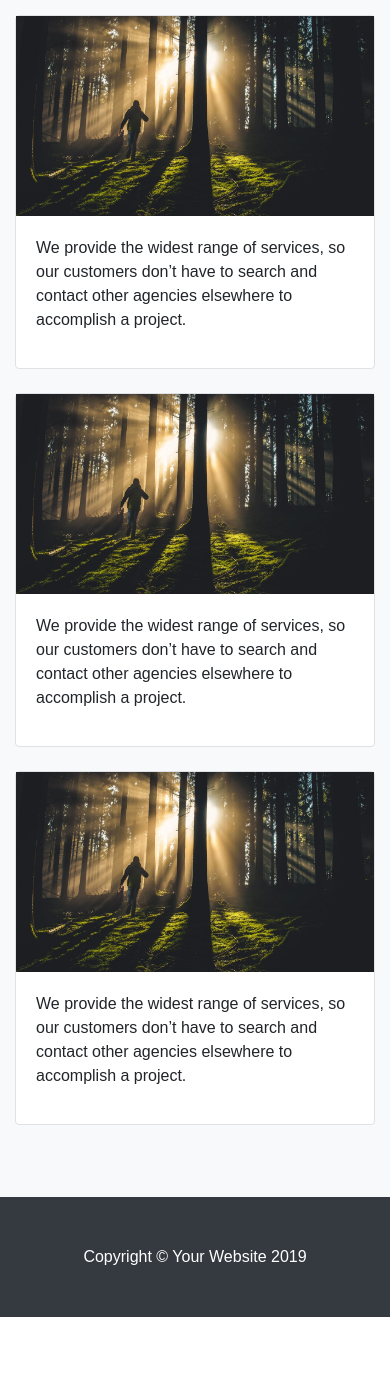
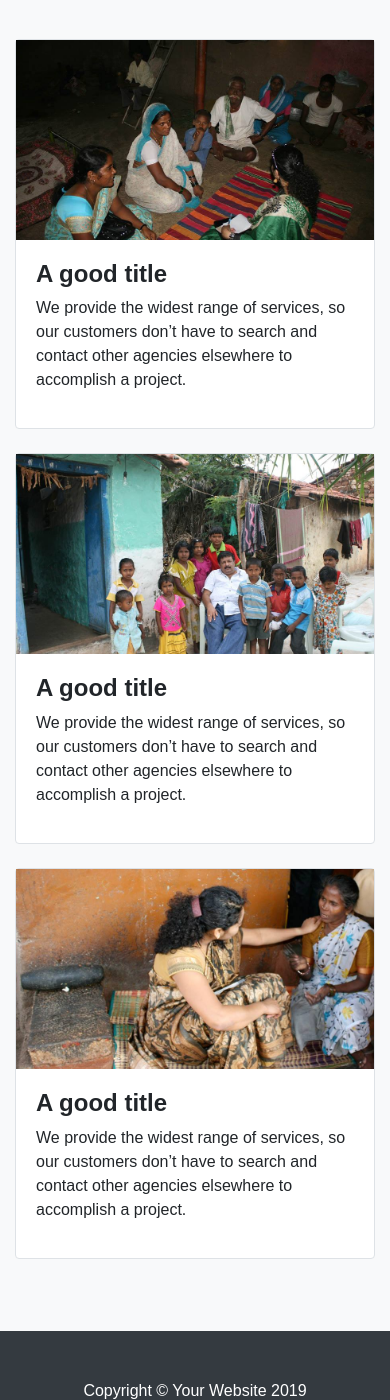
Before and after one commit to ic-Solutions/agsr-static, a Jekyll site: the page built from index.html, in a window 390 px wide and 1400 px high, scrolled down 8359 px. Built offline with Jekyll 4.4.1, drawn with Linux system fonts in a browser that asks for light colours; nearby versions of some CDN libraries; some web fonts are replaced; comment, search, counter and statistics services are not loaded; before the commit the page ends 9676 px from its top, so only the background shows below that.

Commit message:
add images

```diff
--- a/_includes/csr.html
+++ b/_includes/csr.html
@@ -2,15 +2,16 @@
     <div class="container">
         <div class="row">
             <div class="col-md-12 text-center">
-                <h2 class="display-4">CSR Efforts</h2>
+                <h2 class="display-4 pb-4">CSR Efforts</h2>
             </div>
         </div>
         <div class="row">
             <div class="col-md-4">
                 <a class="nostyle" href="#">
                     <div class="card border hover-shadow mb-4">
-                        <img alt="" height="200" src="/assets/images/rsz_kiwihug-zzhnfymybrg-unsplash.jpg">
+                        <img alt="" height="200" src="/assets/images/5.jpg">
                         <div class="card-body">
+                            <h4>A good title</h4>
                             <p>We provide the widest range of services, so our customers don’t have to search and contact other agencies elsewhere to accomplish a project.</p>
                         </div>
                     </div>
@@ -19,8 +20,9 @@
             <div class="col-md-4">
                 <a class="nostyle" href="#">
                     <div class="card border hover-shadow mb-4">
-                        <img alt="" height="200" src="/assets/images/rsz_kiwihug-zzhnfymybrg-unsplash.jpg">
+                        <img alt="" height="200" src="/assets/images/11.jpg">
                         <div class="card-body">
+                            <h4>A good title</h4>
                             <p>We provide the widest range of services, so our customers don’t have to search and contact other agencies elsewhere to accomplish a project.</p>
                         </div>
                     </div>
@@ -29,8 +31,9 @@
             <div class="col-md-4">
                 <a class="nostyle" href="#">
                     <div class="card border hover-shadow mb-4">
-                        <img alt="" height="200" src="/assets/images/rsz_kiwihug-zzhnfymybrg-unsplash.jpg">
+                        <img alt="" height="200" src="/assets/images/48.jpg">
                         <div class="card-body">
+                            <h4>A good title</h4>
                             <p>We provide the widest range of services, so our customers don’t have to search and contact other agencies elsewhere to accomplish a project.</p>
                         </div>
                     </div>
--- a/_includes/gallery.html
+++ b/_includes/gallery.html
@@ -6,53 +6,13 @@
             </div>
         </div>
         <div class="row">
-            <div class="col-lg-3 col-md-4 mb-4 thumb">
-                <a class="fancybox" href="https://images.pexels.com/photos/62307/air-bubbles-diving-underwater-blow-62307.jpeg?auto=compress&cs=tinysrgb&h=650&w=940" rel="ligthbox">
-                    <img alt="" class="zoom" src="https://images.pexels.com/photos/62307/air-bubbles-diving-underwater-blow-62307.jpeg?auto=compress&cs=tinysrgb&h=650&w=940">
-                </a>
-            </div>
-
-            <div class="col-lg-3 col-md-4 mb-4 thumb">
-                <a class="fancybox" href="https://images.pexels.com/photos/38238/maldives-ile-beach-sun-38238.jpeg?auto=compress&cs=tinysrgb&h=650&w=940" rel="ligthbox">
-                    <img alt="" class="zoom" src="https://images.pexels.com/photos/38238/maldives-ile-beach-sun-38238.jpeg?auto=compress&cs=tinysrgb&h=650&w=940">
-                </a>
-            </div>
-
-            <div class="col-lg-3 col-md-4 mb-4 thumb">
-                <a class="fancybox" href="https://images.pexels.com/photos/158827/field-corn-air-frisch-158827.jpeg?auto=compress&cs=tinysrgb&dpr=2&h=650&w=940" rel="ligthbox">
-                    <img alt="" class="zoom" src="https://images.pexels.com/photos/158827/field-corn-air-frisch-158827.jpeg?auto=compress&cs=tinysrgb&dpr=2&h=650&w=940">
-                </a>
-            </div>
-
-            <div class="col-lg-3 col-md-4 mb-4 thumb">
-                <a class="fancybox" href="https://images.pexels.com/photos/302804/pexels-photo-302804.jpeg?auto=compress&cs=tinysrgb&dpr=2&h=650&w=940" rel="ligthbox">
-                    <img alt="" class="zoom" src="https://images.pexels.com/photos/302804/pexels-photo-302804.jpeg?auto=compress&cs=tinysrgb&dpr=2&h=650&w=940">
-                </a>
-            </div>
-
-            <div class="col-lg-3 col-md-4 mb-4 thumb">
-                <a class="fancybox" href="https://images.pexels.com/photos/1038914/pexels-photo-1038914.jpeg?auto=compress&cs=tinysrgb&h=650&w=940" rel="ligthbox">
-                    <img alt="" class="zoom" src="https://images.pexels.com/photos/1038914/pexels-photo-1038914.jpeg?auto=compress&cs=tinysrgb&h=650&w=940">
-                </a>
-            </div>
-
-            <div class="col-lg-3 col-md-4 mb-4 thumb">
-                <a class="fancybox" href="https://images.pexels.com/photos/414645/pexels-photo-414645.jpeg?auto=compress&cs=tinysrgb&h=650&w=940" rel="ligthbox">
-                    <img alt="" class="zoom" src="https://images.pexels.com/photos/414645/pexels-photo-414645.jpeg?auto=compress&cs=tinysrgb&h=650&w=940">
-                </a>
-            </div>
-
-            <div class="col-lg-3 col-md-4 mb-4 thumb">
-                <a class="fancybox" href="https://images.pexels.com/photos/56005/fiji-beach-sand-palm-trees-56005.jpeg?auto=compress&cs=tinysrgb&dpr=2&h=650&w=940" rel="ligthbox">
-                    <img alt="" class="zoom" src="https://images.pexels.com/photos/56005/fiji-beach-sand-palm-trees-56005.jpeg?auto=compress&cs=tinysrgb&dpr=2&h=650&w=940">
-                </a>
-            </div>
-
-            <div class="col-lg-3 col-md-4 mb-4 thumb">
-                <a class="fancybox" href="https://images.pexels.com/photos/1038002/pexels-photo-1038002.jpeg?auto=compress&cs=tinysrgb&dpr=2&h=650&w=940" rel="ligthbox">
-                    <img alt="" class="zoom" src="https://images.pexels.com/photos/1038002/pexels-photo-1038002.jpeg?auto=compress&cs=tinysrgb&dpr=2&h=650&w=940">
-                </a>
-            </div>
+            {% for item in site.data.gallery %}
+                <div class="col-lg-3 col-md-4 mb-4 thumb">
+                    <a class="fancybox" href="{{item.image}}" rel="ligthbox">
+                        <img alt="{{item.title}}" class="zoom" src="{{item.image}}">
+                    </a>
+                </div>
+            {% endfor %}
         </div>
     </div>
 </section>
--- a/assets/css/_sass/homepage.scss
+++ b/assets/css/_sass/homepage.scss
@@ -207,3 +207,9 @@
     display: none;
   }
 }
+
+.csr {
+  img {
+    object-fit: cover;
+  }
+}
```
Also changed, not shown: _data/gallery.yml (added, +23 -0 lines), assets/images/11.jpg (added), assets/images/48.jpg (added), assets/images/5.jpg (added), assets/images/gallery/1.jpg (added), assets/images/gallery/10.jpg (added), assets/images/gallery/11.jpg (added), assets/images/gallery/2.jpg (added), assets/images/gallery/3.jpg (added), assets/images/gallery/4.jpg (added), assets/images/gallery/5.jpg (added), assets/images/gallery/6.jpg (added), assets/images/gallery/9.jpg (added).
